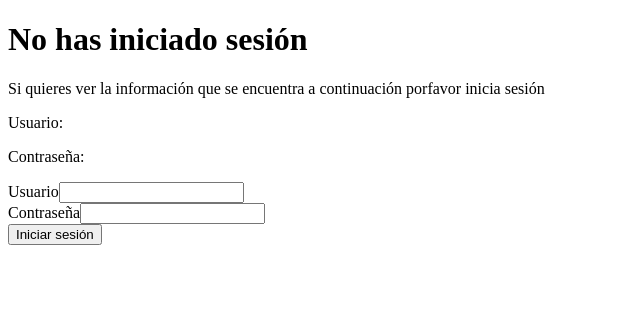
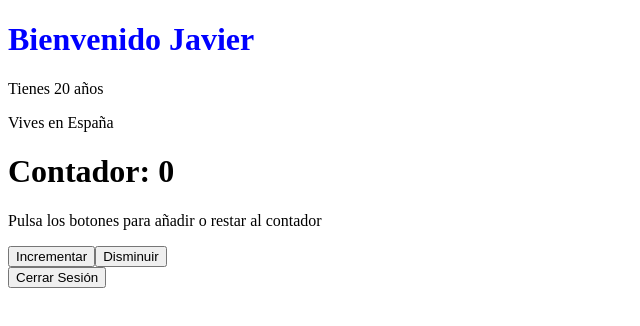
Before and after one commit to Jmenabc/Test-with-React, a React (Create React App) app: page / in a window 1280 px wide. Shown: the top 326 px of the page, without its empty margins (0-640 px from the left). Built offline with nearby package versions, Linux system fonts and the light colour scheme.

Commit message:
terminada validacion con nombre y contraseña de ejemplo ademas de contador añadido

```diff
--- a/src/App.js
+++ b/src/App.js
@@ -2,9 +2,10 @@ import React, { useState } from 'react';
 import ReactDOM from 'react-dom';
 import User from './components/User';
 import Formulario from './components/Formulario';
+import ContadorClass from './components/contador';
 function App() {
 
-  const [sesion, cambiarEstadoSesion] = useState(false);
+  const [sesion, cambiarEstadoSesion] = useState(true);
 
   return (
     <>
@@ -14,15 +15,16 @@ function App() {
             <User
               color="blue"
               name="Javier"
-              years= "20"
+              years="20"
               country="España"
-               />
+            />
+            <ContadorClass />
             <button onClick={() => cambiarEstadoSesion(false)}>Cerrar Sesión</button>
           </div>
           : <div>
             <h1>No has iniciado sesión</h1>
             <p>Si quieres ver la información que se encuentra a continuación porfavor inicia sesión</p>
-            <Formulario/>
+            <Formulario function={cambiarEstadoSesion} />
             {/* <button onClick={() => cambiarEstadoSesion(true)}>Iniciar Sesión</button> */}
           </div>
       }
--- a/src/components/Formulario.js
+++ b/src/components/Formulario.js
@@ -1,19 +1,31 @@
 import React, { useState } from 'react';
 
-const FormularioInicioSesión = () => {
+const FormularioInicioSesión = (props) => {
     const [username, changeUsername] = useState('');
     const [password, changePassword] = useState('');
 
-    const onChangeUsername = (event) => {
-        changeUsername(event.target.value)
+    const onChange = (event) => {
+        if (event.target.name === 'usuario') {
+            changeUsername(event.target.value)
+        } else if (event.target.name === 'password') {
+            changePassword(event.target.value)
+        }
     }
 
-    const onChangePassword = (event) => {
-        changePassword(event.target.value)
+    const onSubmit = (event) => {
+        event.preventDefault();
+
+        if (username === 'Javier' && password === 'TesteoDeFormulario') {
+            props.function(true);
+        } else {
+            alert('Datos incorrectos, intentelo de nuevo');
+            changeUsername('');
+            changePassword('');
+        }
     }
 
     return (
-        <form action=''>
+        <form action='' onSubmit={onSubmit}>
             <p>Usuario: {username}</p>
             <p>Contraseña: {password}</p>
             <div>
@@ -23,7 +35,8 @@ const FormularioInicioSesión = () => {
                     name='usuario'
                     id='usuario'
                     value={username}
-                    onChange={onChangeUsername}
+                    onChange={onChange}
+
                 />
             </div>
 
@@ -34,7 +47,7 @@ const FormularioInicioSesión = () => {
                     name='password'
                     id='password'
                     value={password}
-                    onChange={onChangePassword}
+                    onChange={onChange}
                 />
             </div>
             <button type='submit'>Iniciar sesión</button>
--- /dev/null
+++ b/src/components/contador.js
@@ -0,0 +1,39 @@
+import React, {Component} from 'react';
+
+// Componente basado en clase (ejemplo)
+class Contador extends Component {
+
+    constructor(props) {
+        super(props);
+        this.state = { contador: 0 }
+    }
+
+    incrementar() {
+        this.setState((prevState) => {
+            return {
+                contador: prevState.contador + 1
+            }
+        });
+    }
+
+    disminuir() {
+        this.setState((prevState) => {
+            return {
+                contador: prevState.contador - 1
+            }
+        });
+    }
+
+    render () {
+        return(
+            <div>
+                <h1>Contador: {this.state.contador}</h1>
+                <p>Pulsa los botones para añadir o restar al contador</p>
+                <button onClick={() => this.incrementar()}>Incrementar</button>
+                <button onClick={() => this.disminuir()}>Disminuir</button>
+            </div>
+        );
+    }
+}
+
+export default Contador;
```
